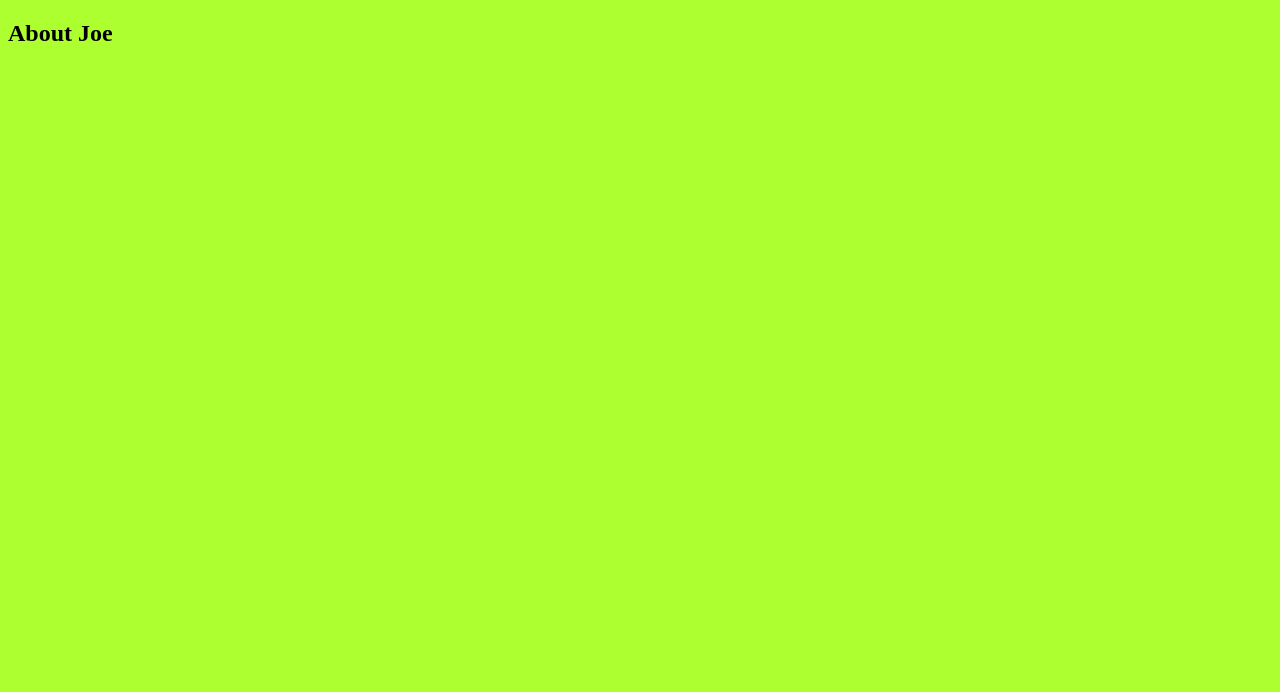
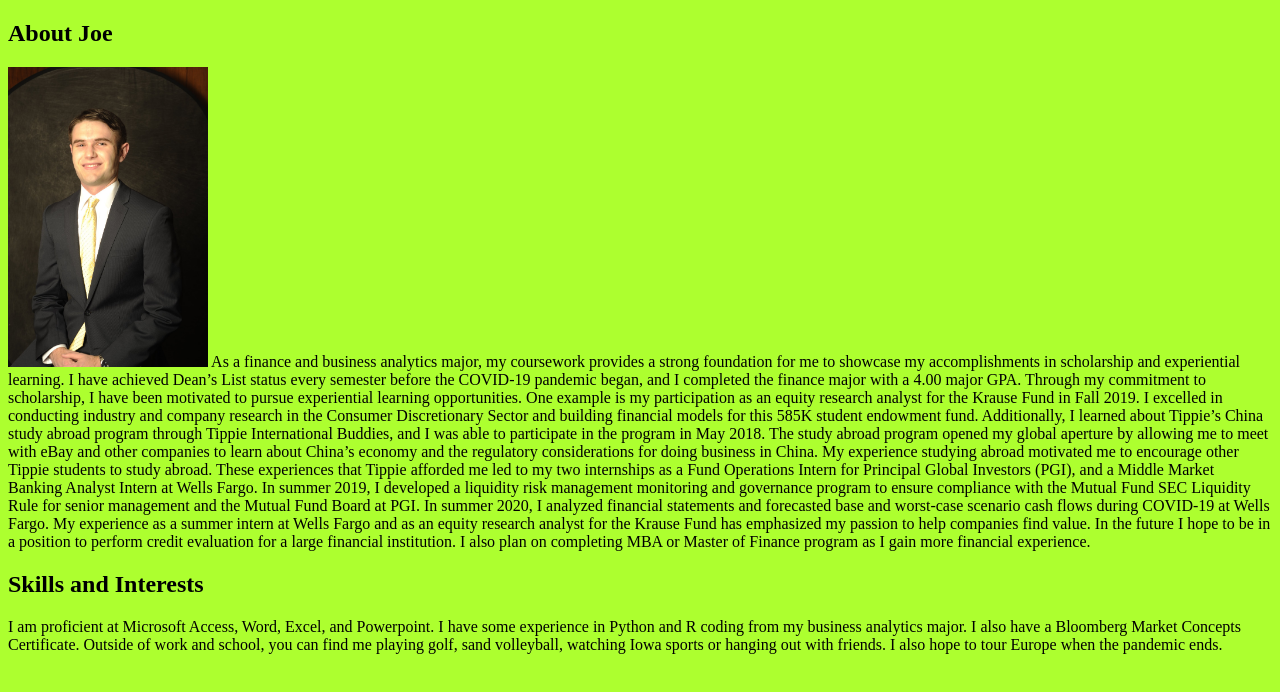
Before and after one commit to jstenske/HW8, a plain HTML site: page index.html in a window 1280 px wide. Drawn offline with Linux system fonts and the light colour scheme.

Commit message:
Added paragraphs, headers and a photo to the home page.
I added two photos to the HW8 file but will only use one per page once I create a second page. I added a paragraph for "About Joe" and a paragraph for "Skills and Interests." Everything has been validated.

```diff
--- a/index.html
+++ b/index.html
@@ -1,20 +1,61 @@
 <!DOCTYPE html>
 <html lang="en">
+
 <head>
     <meta charset="UTF-8">
     <title>Joe's Home Page</title>
-    <link rel="stylesheet" href="./css/stylesheet.css"
+    <link rel="stylesheet" href="./css/stylesheet.css">
 </head>
+
 <body>
     <main>
         <section>
             <h2>About Joe</h2>
             <p>
+                <img src="LinkedIn_Photo_Fall2019_copy.jpg" height="300" width="200" alt="Photo of Joe Stenske" />
+                As a finance and business analytics major, my coursework provides a strong foundation for me to showcase
+                my accomplishments in scholarship and experiential learning. I have achieved Dean’s List status every
+                semester before the COVID-19 pandemic began, and I completed the finance major with a 4.00 major GPA.
+                Through my commitment to scholarship, I have been motivated to pursue experiential learning
+                opportunities. One example is my participation as an equity research analyst for the Krause Fund in Fall
+                2019. I excelled in conducting industry and company research in the Consumer Discretionary Sector and
+                building financial models for this 585K student endowment fund. Additionally, I learned about Tippie’s
+                China study abroad program through Tippie International Buddies, and I was able to participate in the
+                program in May 2018. The study abroad program opened my global aperture by allowing me to meet with eBay
+                and other companies to learn about China’s economy and the regulatory considerations for doing business
+                in China. My experience studying abroad motivated me to encourage other Tippie students to study abroad.
+                These experiences that Tippie afforded me led to my two internships as a Fund Operations Intern for
+                Principal Global Investors (PGI), and a Middle Market Banking Analyst Intern at Wells Fargo. In summer
+                2019, I developed a liquidity risk management monitoring and governance program to ensure compliance
+                with the Mutual Fund SEC Liquidity Rule for senior management and the Mutual Fund Board at PGI. In
+                summer 2020, I analyzed financial statements and forecasted base and worst-case scenario cash flows
+                during COVID-19 at Wells Fargo.
+
+                My experience as a summer intern at Wells Fargo and as an equity research analyst for the Krause Fund
+                has emphasized my passion to help companies find value. In the future I hope to be in a position to
+                perform credit evaluation for a large financial institution. I also plan on completing MBA or Master of
+                Finance program as I gain more financial experience.
 
             </p>
 
 
 
+        </section>
+        <section>
+            <h2>Skills and Interests</h2>
+            <p>
+
+
+                I am proficient at Microsoft Access, Word, Excel, and Powerpoint. I have some experience in Python and R
+                coding from my business analytics major. I also have a Bloomberg Market Concepts Certificate.
+
+                Outside of work and school, you can find me playing golf, sand volleyball, watching Iowa sports or
+                hanging out with friends. I also hope to tour
+                Europe when the pandemic ends.
+
+
+
+            </p>
         </section>
 
 
@@ -28,4 +69,5 @@
 
 
 </body>
+
 </html>
```
Also changed, not shown: FB_photo.jpg (added), LinkedIn_Photo_Fall2019_copy.jpg (added).
